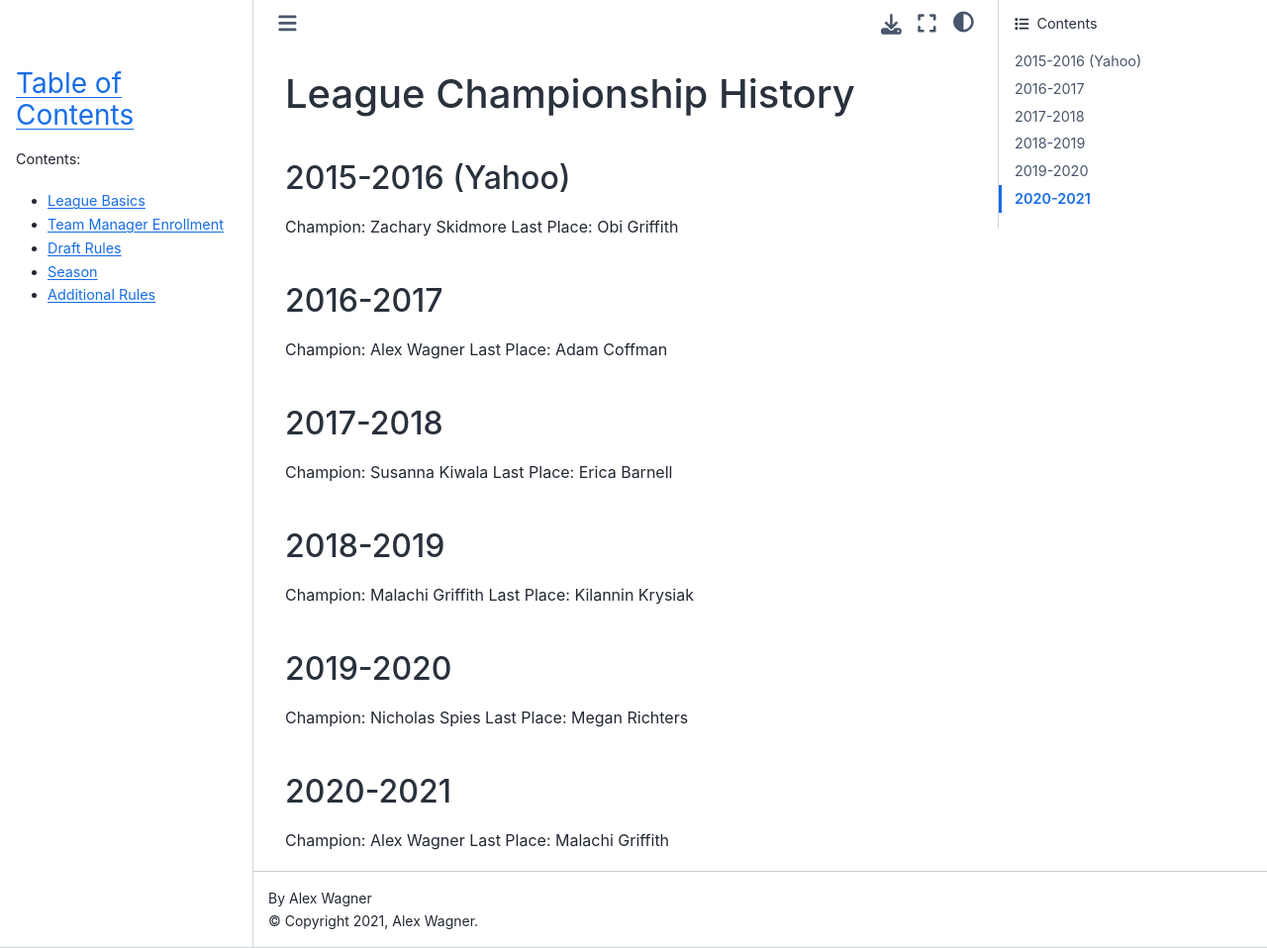
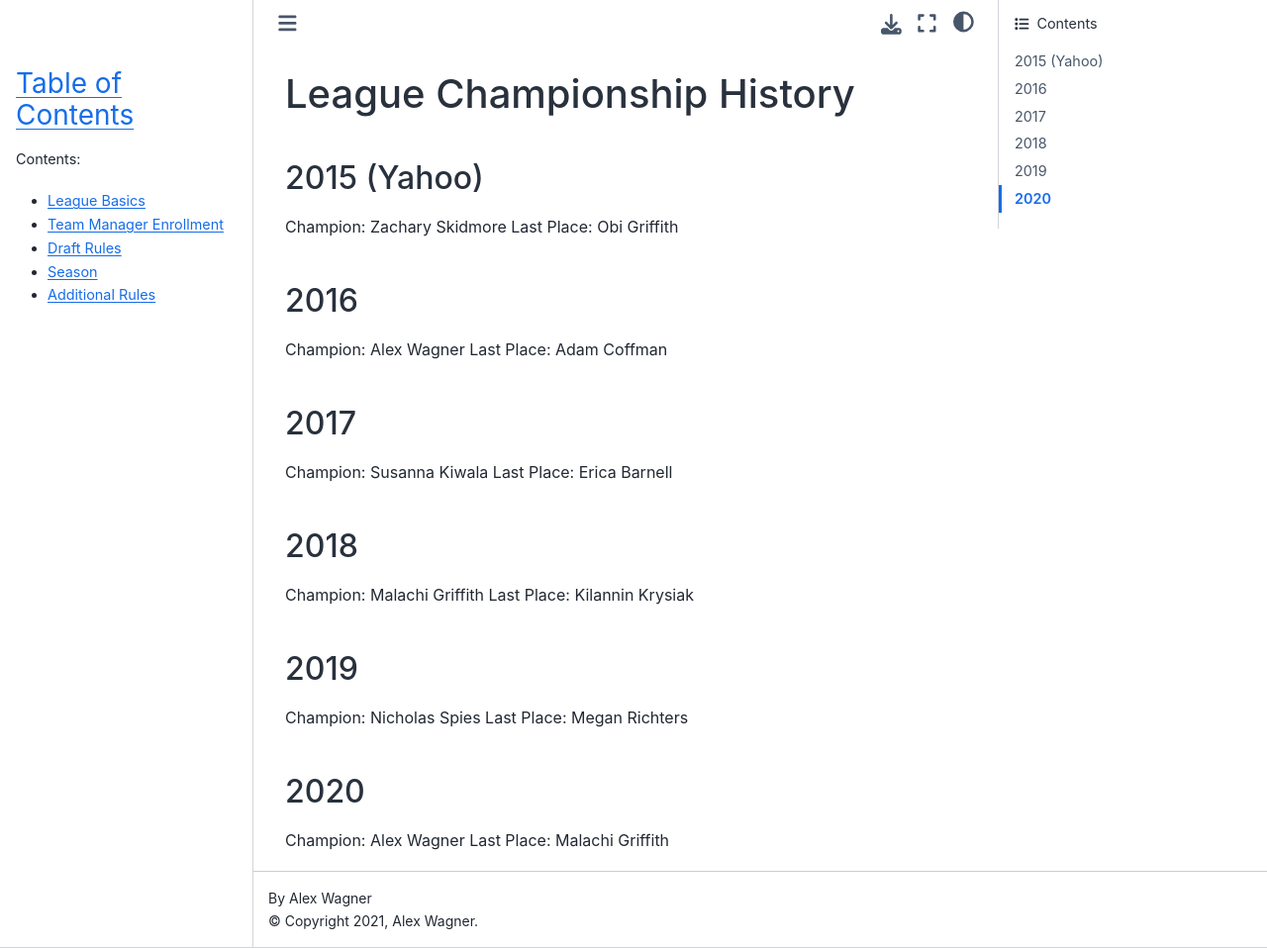
Before and after one commit to GenomicMedLab/fantasy-football-rulebook, a Sphinx documentation site: the page built from docs/history.rst, in a window 1280 px wide and 958 px high. Shown: the whole window at 99% size. Built offline with Sphinx 7.4.7 and the Sphinx Book theme 1.1.4, drawn with Linux system fonts in a browser that asks for light colours.

```diff
--- a/docs/enrollment.rst
+++ b/docs/enrollment.rst
@@ -30,9 +30,7 @@ Due to limitations in the available NFL player pool, the League is limited to no
 14 teams. A 1-week private enrollment period will be offered to :ref:`active-managers`
 from the prior season, after which there will be open enrollment for the League subject to
 :ref:`eligibility` constraints. Once the enrollment period closes, applicants will be
-offered open positions in their corresponding division on a first-come, first-served basis.
-Following this, remaining applicants will be offered any remaining league-wide slots, up
-to the maximum of 14 teams.
+offered open positions on a first-come, first-served basis.
 
 .. _active-managers:
 
--- a/docs/history.rst
+++ b/docs/history.rst
@@ -1,32 +1,32 @@
 League Championship History
 ===========================
 
-2015-2016 (Yahoo)
------------------
+2015 (Yahoo)
+------------
 Champion: Zachary Skidmore
 Last Place: Obi Griffith
 
-2016-2017
----------
+2016
+----
 Champion: Alex Wagner
 Last Place: Adam Coffman
 
-2017-2018
----------
+2017
+----
 Champion: Susanna Kiwala
 Last Place: Erica Barnell
 
-2018-2019
----------
+2018
+----
 Champion: Malachi Griffith
 Last Place: Kilannin Krysiak
 
-2019-2020
----------
+2019
+----
 Champion: Nicholas Spies
 Last Place: Megan Richters
 
-2020-2021
----------
+2020
+----
 Champion: Alex Wagner
 Last Place: Malachi Griffith
```
Also changed, not shown: docs/basics.rst (+27 -15 lines).
